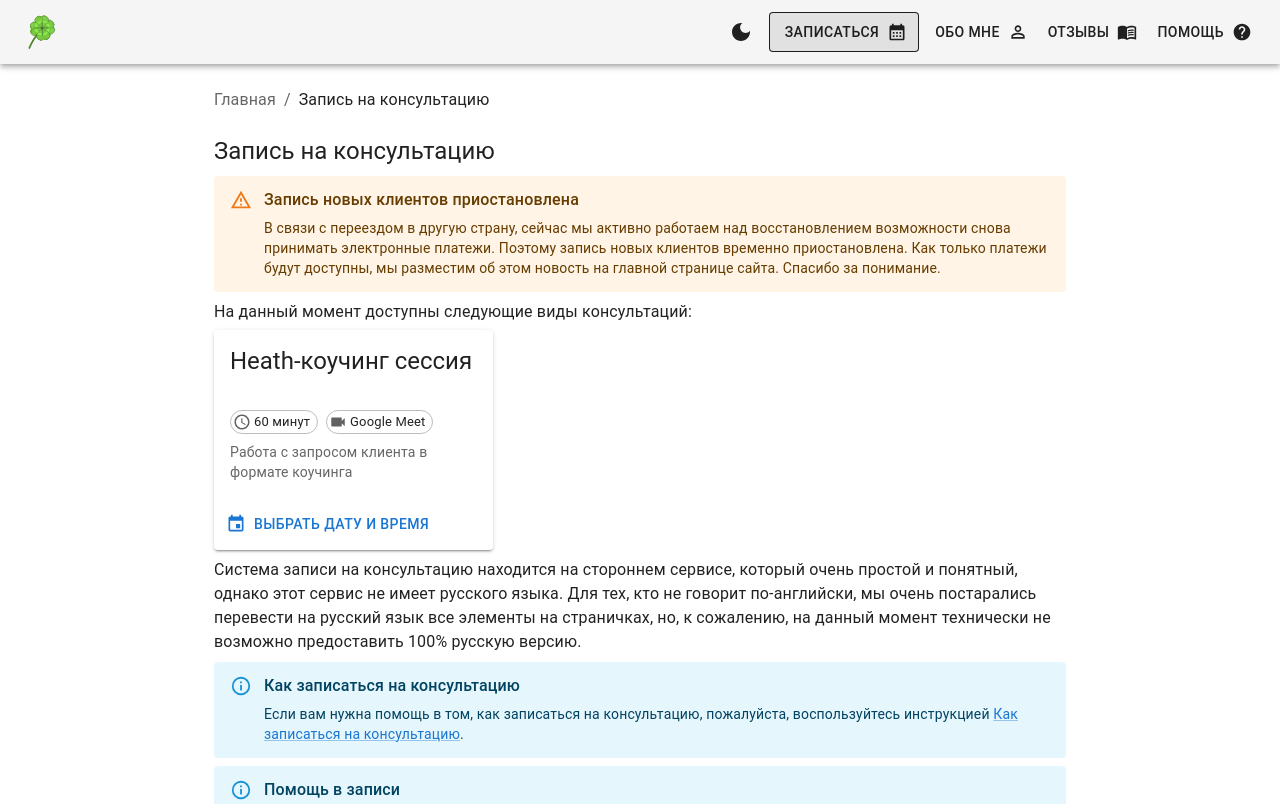
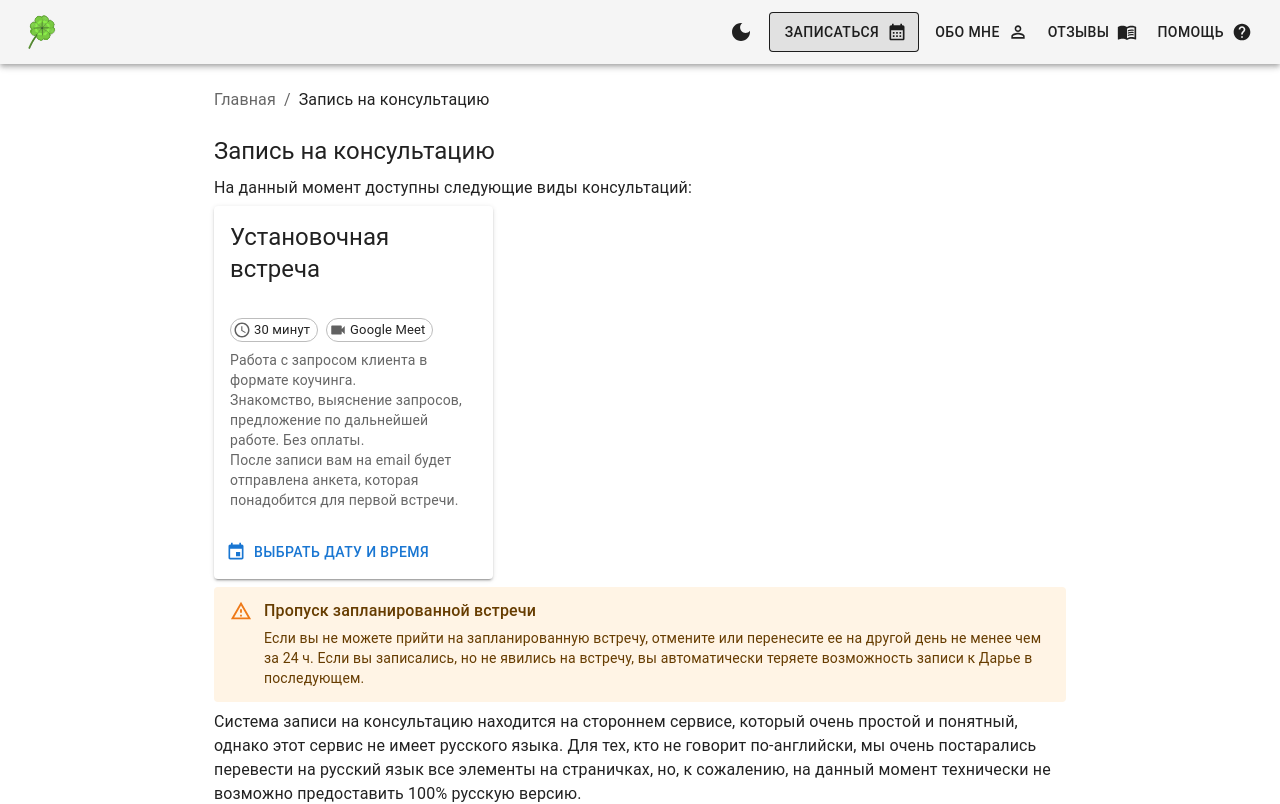
Before and after one commit to SiarheiBobryk/dariaklover, a React (Create React App) app: page /booking in a window 1280 px wide. Shown: the top 804 px of the page. Built offline with nearby package versions, Linux system fonts and the light colour scheme; a web font is replaced by a local one.

Commit message:
refactor: update the booking page

```diff
--- a/src/pages/Booking/Booking.tsx
+++ b/src/pages/Booking/Booking.tsx
@@ -22,28 +22,35 @@ function References() {
         <title>{bookingMetaData.title}</title>
       </Helmet>
       <Heading>{bookingMetaData.heading}</Heading>
-      <Alert severity="warning">
-        <AlertTitle>Запись новых клиентов приостановлена</AlertTitle>В связи с переездом в другую страну, сейчас мы
-        активно работаем над восстановлением возможности снова принимать электронные платежи. Поэтому запись новых
-        клиентов временно приостановлена. Как только платежи будут доступны, мы разместим об этом новость на главной
-        странице сайта. Спасибо за понимание.
-      </Alert>
       <Paragraph>На данный момент доступны следующие виды консультаций: </Paragraph>
       <Grid container spacing={1} sx={{ marginBottom: 1 }}>
         <Grid item xs={12} sm={6} md={4}>
           {/* TODO: Keep it up-to-date with the Calendly event */}
+          {/* TODO: Use the Calendly API here */}
           <BookingCard
-            title="Heath-коучинг сессия"
-            duration={60}
+            title="Установочная встреча"
+            duration={30}
             via="Google Meet"
             href="https://calendly.com/dariaklover/regular"
           >
             <Typography variant="body2" color="text.secondary">
-              Работа с запросом клиента в формате коучинга
+              Работа с запросом клиента в формате коучинга.
+            </Typography>
+            <Typography variant="body2" color="text.secondary">
+              Знакомство, выяснение запросов, предложение по дальнейшей работе. Без оплаты.
+            </Typography>
+            <Typography variant="body2" color="text.secondary">
+              После записи вам на email будет отправлена анкета, которая понадобится для первой встречи.
             </Typography>
           </BookingCard>
         </Grid>
       </Grid>
+      <Alert severity="warning">
+        <AlertTitle>Пропуск запланированной встречи</AlertTitle>
+        Если вы не можете прийти на запланированную встречу, отмените или перенесите ее на другой день не менее чем за
+        24 ч. Если вы записались, но не явились на встречу, вы автоматически теряете возможность записи к Дарье в
+        последующем.
+      </Alert>
       <Paragraph>
         Система записи на консультацию находится на стороннем сервисе, который очень простой и понятный, однако этот
         сервис не имеет русского языка. Для тех, кто не говорит по-английски, мы очень постарались перевести на русский
```
Also changed, not shown: 1 other file (tests, documents, lock files or other folders).
